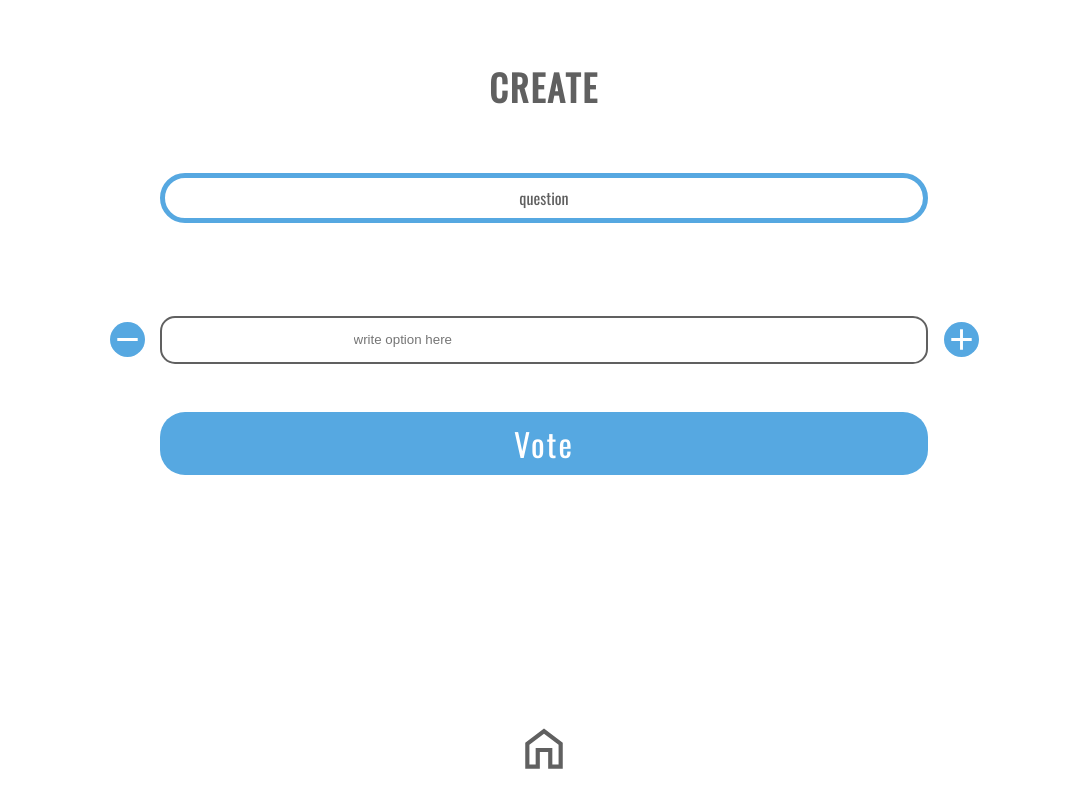
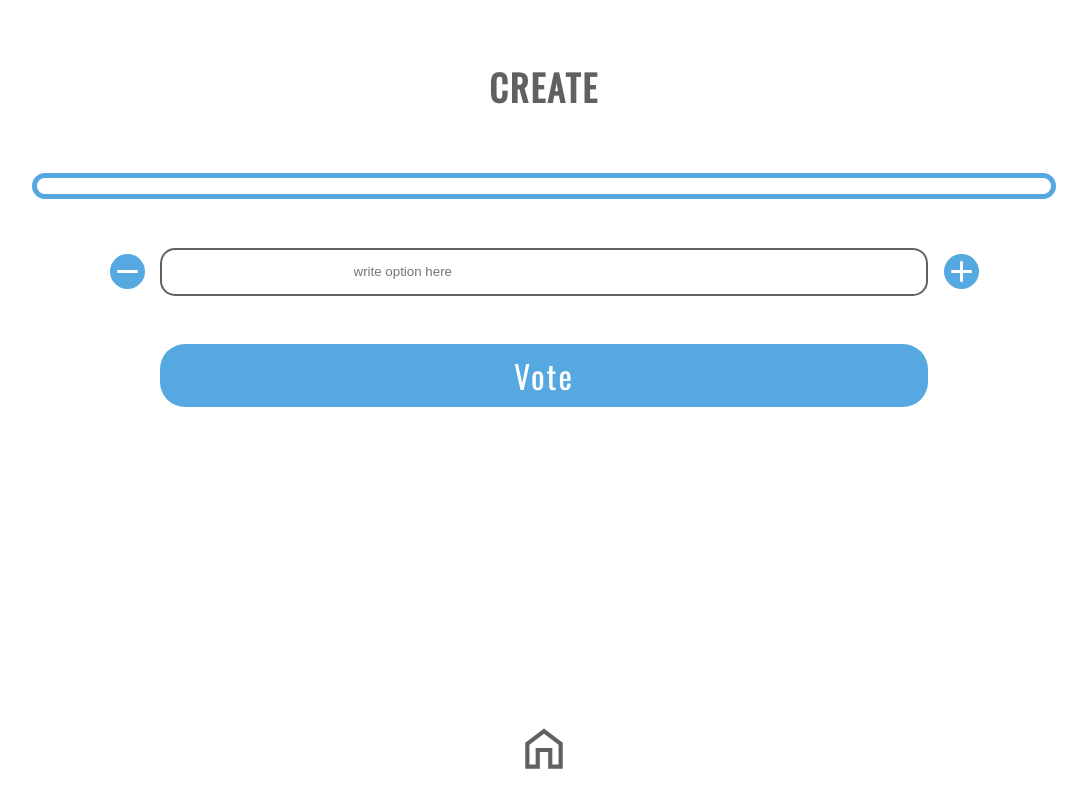
Before and after one commit to NewDeLi/capstone-with-next.js, a Next.js app: page /room/1 in a window 1280 px wide. Shown: the whole page, without its empty margins (96-1183 px from the left). Built offline with nearby package versions, Linux system fonts and the light colour scheme.

Commit message:
localstorage+ solve overflow problem

```diff
--- a/components/OptionFormList.jsx
+++ b/components/OptionFormList.jsx
@@ -43,9 +43,6 @@ export const OptionFormList = ({
       <Head>
         <title>Create</title>
       </Head>
-
-      <Header pageName={"CREATE"} />
-      <StyledP>{question}</StyledP>
       <StyledForm onSubmit={handleSubmit}>
         <ul>
           {inputs.map((input) => {
@@ -84,17 +81,7 @@ export const OptionFormList = ({
     </>
   );
 };
-const StyledP = styled.p`
-  border: 5px solid #56a8e1;
-  border-radius: 25px;
-  color: #606060;
-  background-color: white;
-  width: 60%;
-  margin: auto;
-  margin-bottom: 7.5vh;
-  margin-top: 0;
-  padding: 1vh 1vw;
-`;
+
 const StyledForm = styled.form`
   overflow: auto;
   height: 60vh;
--- a/components/VoteCard.jsx
+++ b/components/VoteCard.jsx
@@ -35,9 +35,6 @@ export default function VoteCard({ question, inputs, setInputs }) {
       <Head>
         <title>Vote</title>
       </Head>
-
-      <Header pageName={"VOTE"} />
-      <StyledP>{question}</StyledP>
       <ul>
         {inputs.map(({ id, value }) => {
           return (
@@ -57,12 +54,3 @@ export default function VoteCard({ question, inputs, setInputs }) {
     </>
   );
 }
-
-const StyledP = styled.p`
-  border: 5px solid #56a8e1;
-  border-radius: 25px;
-  max-width: 80%;
-  margin: 1rem auto;
-  padding: 1vh 1vw;
-  background-color: white;
-`;
--- a/pages/_app.js
+++ b/pages/_app.js
@@ -1,12 +1,11 @@
 import { GlobalStyle } from "../styles/GlobalStyle";
-import { useState } from "react";
 import { useRouter } from "next/router";
 import { useLocalStorage } from "../utils/localStorage";
 
 function MyApp({ Component, pageProps }) {
-  const [username, setUsername] = useState("testuser");
-  const [question, setQuestion] = useState("question", "");
-  const [roomName, setRoomName] = useState("12345");
+  const [username, setUsername] = useLocalStorage("testuser");
+  const [question, setQuestion] = useLocalStorage("question", "");
+  const [roomName, setRoomName] = useLocalStorage("12345");
   const router = useRouter();
 
   const handleLogin = (event) => {
--- a/pages/room/[roomName].js
+++ b/pages/room/[roomName].js
@@ -5,6 +5,7 @@ import Link from "next/link";
 import styled from "styled-components";
 import { useState } from "react";
 import { v4 as uuidv4 } from "uuid";
+import { Header } from "../../components/Header";
 
 const AddCard = ({ question }) => {
   const [inputs, setInputs] = useState([
@@ -15,6 +16,8 @@ const AddCard = ({ question }) => {
   if (showCreate) {
     return (
       <>
+        <Header pageName={"CREATE"} />
+        <StyledP>{question}</StyledP>
         <StyledMain>
           <OptionFormList
             inputs={inputs}
@@ -41,6 +44,8 @@ const AddCard = ({ question }) => {
   }
   return (
     <>
+      <Header pageName={"VOTE"} />
+      <StyledP>{question}</StyledP>
       <StyledMain>
         <VoteCard inputs={inputs} setInputs={setInputs} question={question} />
       </StyledMain>
@@ -69,4 +74,13 @@ const StyledNav = styled.nav`
 `;
 const StyledMain = styled.main`
   overflow: scroll;
+  height:60vh;
 `;
+const StyledP = styled.p`
+  border: 5px solid #56a8e1;
+  border-radius: 25px;
+  max-width: 80%;
+  margin: 1rem auto;
+  padding: 1vh 1vw;
+  background-color: white;
+`;
```
